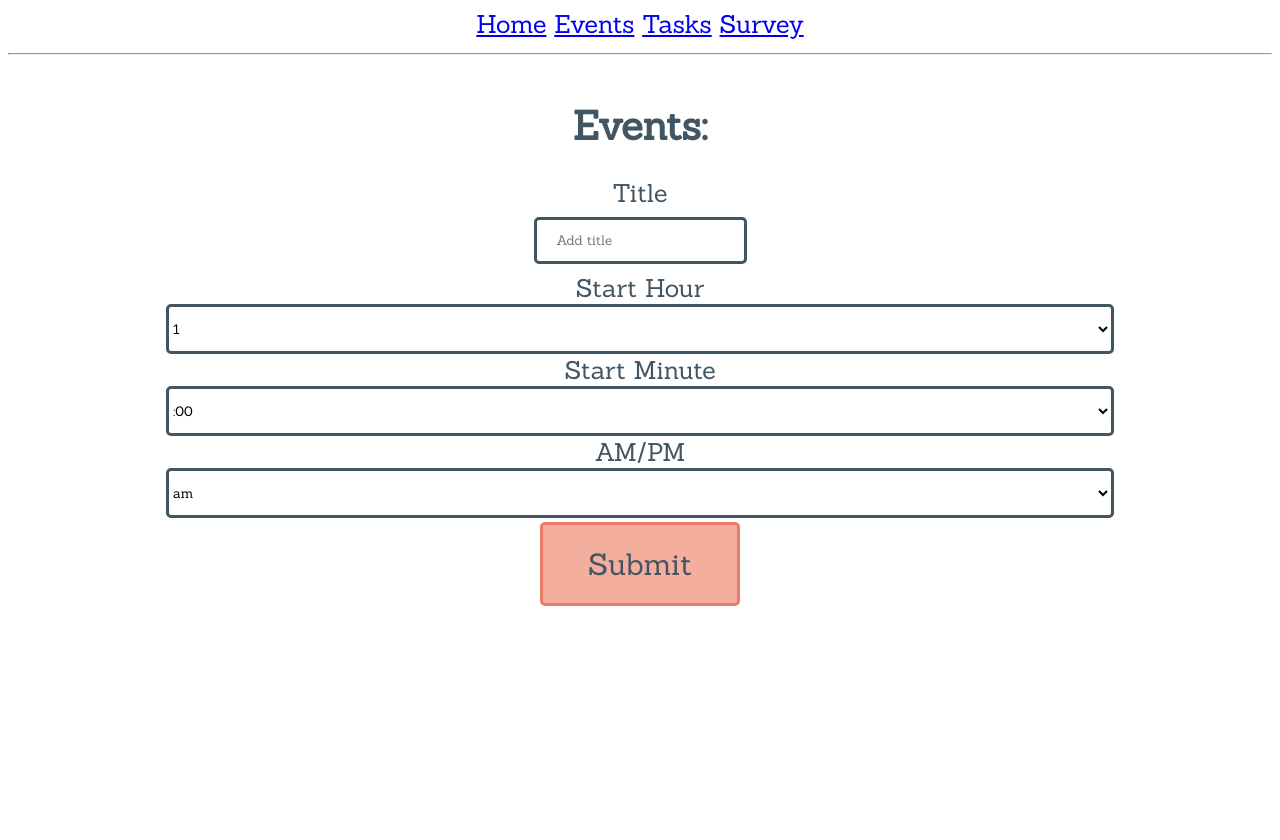
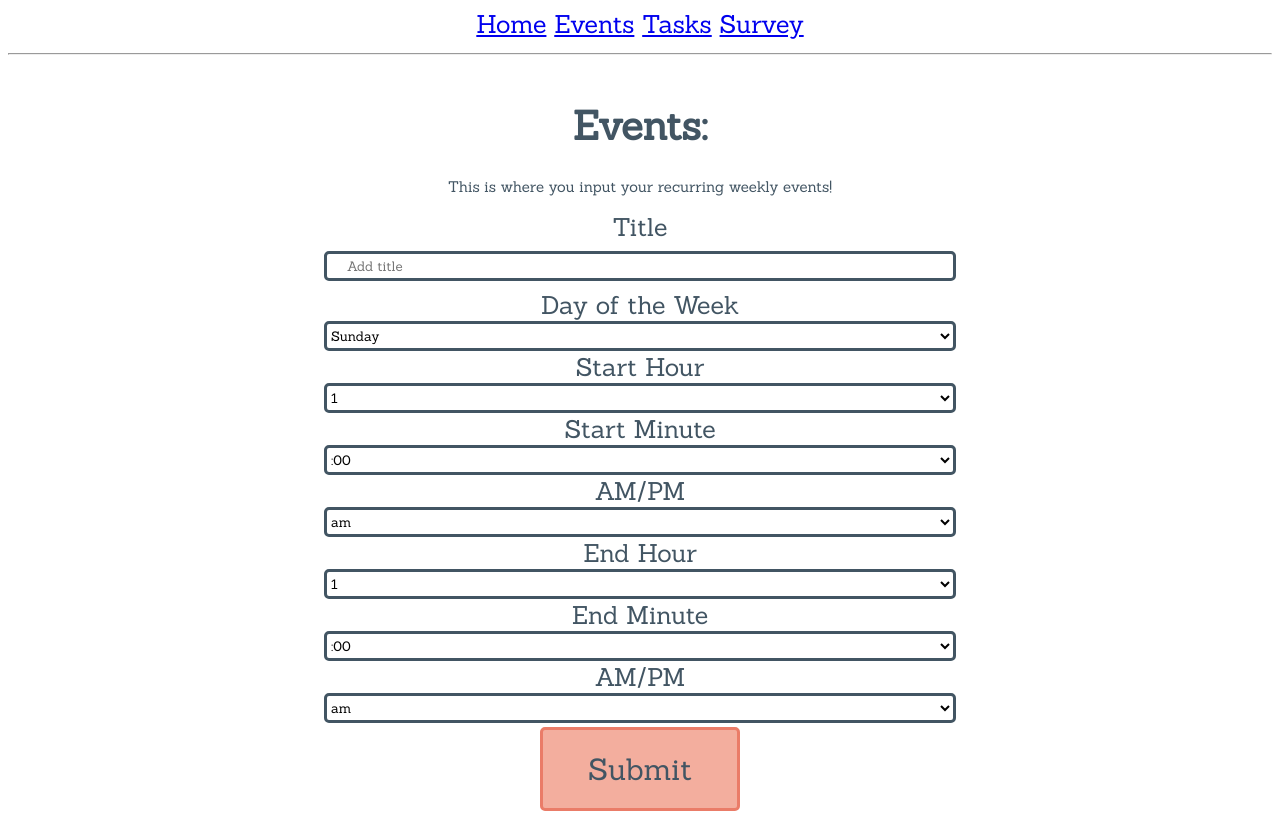
Before and after one commit to naviatolin/Autem, a Python web app: template app/templates/event.html in a window 1280 px wide. Before the commit the page ends 606 px from the top, so only its background shows below. Run offline with Jinja, Linux system fonts and the light colour scheme; the template is opened without the code that fills it, so the values that code supplies are empty.

Commit message:
create events and such

```diff
--- a/api/google_events.py
+++ b/api/google_events.py
@@ -39,7 +39,10 @@ def create_event(start_time_str, summary, duration=1, description=None, location
                 {'method': 'popup', 'minutes': 10},
             ],
         },
+        'recurrence': [
+            'RRULE:FREQ=WEEKLY',
+        ],
     }
     return service.events().insert(calendarId='primary', body=event).execute()
 
-create_event("3 december 1 am", "sleeping", 3, "this is the time where I sleep", "BOSTON")
+#create_event("3 december 1 am", "sleeping", 3, "this is the time where I sleep", "BOSTON")
--- a/app/templates/event.html
+++ b/app/templates/event.html
@@ -13,6 +13,9 @@ body {
   color:#425563;
   font-size: 25px;
 }
+p {
+  font-size: 15px;
+}
 form {
   display: inline block;
 }
@@ -26,8 +29,8 @@ h1 {
   color:#425563;
 }
 input[type=text] {
-  width:100%
-  height: 50px;
+  width:50%;
+  height: 30px;
   padding: 12px 20px;
   margin: 8px 0;
   box-sizing: border-box;
@@ -37,8 +40,8 @@ input[type=text] {
   font-family: 'Sanchez', serif;
 }
 select {
-  width: 75%;
-  height: 50px;
+  width: 50%;
+  height: 30px;
   border: 3px solid #425563;
   border-radius: 5px;
   background-color: #ffffff;
@@ -60,9 +63,20 @@ input[type=button], input[type=submit], input[type=reset] {
 
 <body>
 <h1>Events:</h1>
-<form action="/action_page.php">
+<p> This is where you input your recurring weekly events! </p>
+<form action="newevent" method="post">
 <label for="name">Title</label><br>
 <input type="text" id="name" name="eventname" placeholder="Add title"><br>
+<label for="dayofweek">Day of the Week</label><br>
+<select id="dayofweek" name="dayofweek">
+  <option value="sun">Sunday</option>
+  <option value="mon">Monday</option>
+  <option value="tue">Tuesday</option>
+  <option value="wed">Wednesday</option>
+  <option value="thu">Thursday</option>
+  <option value="fri">Friday</option>
+  <option value="sat">Saturday</option>
+</select><br>
 <label for="shour">Start Hour</label><br>
 <select id="shour" name="shour">
   <option value="hour1">1</option>
@@ -93,8 +107,43 @@ input[type=button], input[type=submit], input[type=reset] {
   <option value="min50">:50</option>
   <option value="min55">:55</option>
 </select><br>
-<label for="day">AM/PM</label><br>
-<select id="day" name="day">
+<label for="day1">AM/PM</label><br>
+<select id="day1" name="day1">
+  <option value="am">am</option>
+  <option value="pm">pm</option>
+</select><br>
+<label for="ehour">End Hour</label><br>
+<select id="ehour" name="ehour">
+  <option value="hour1">1</option>
+  <option value="hour2">2</option>
+  <option value="hour3">3</option>
+  <option value="hour4">4</option>
+  <option value="hour5">5</option>
+  <option value="hour6">6</option>
+  <option value="hour7">7</option>
+  <option value="hour8">8</option>
+  <option value="hour9">9</option>
+  <option value="hour10">10</option>
+  <option value="hour11">11</option>
+  <option value="midnight">12</option>
+</select><br>
+<label for="emin">End Minute</label><br>
+<select id="emin" name="emin">
+  <option value="min0">:00</option>
+  <option value="min5">:05</option>
+  <option value="min10">:10</option>
+  <option value="min15">:15</option>
+  <option value="min20">:20</option>
+  <option value="min25">:25</option>
+  <option value="min30">:30</option>
+  <option value="min35">:35</option>
+  <option value="min40">:40</option>
+  <option value="min45">:45</option>
+  <option value="min50">:50</option>
+  <option value="min55">:55</option>
+</select><br>
+<label for="day2">AM/PM</label><br>
+<select id="day2" name="day2">
   <option value="am">am</option>
   <option value="pm">pm</option>
 </select><br>
```
Also changed, not shown: app/routes.py (+57 -5 lines).
